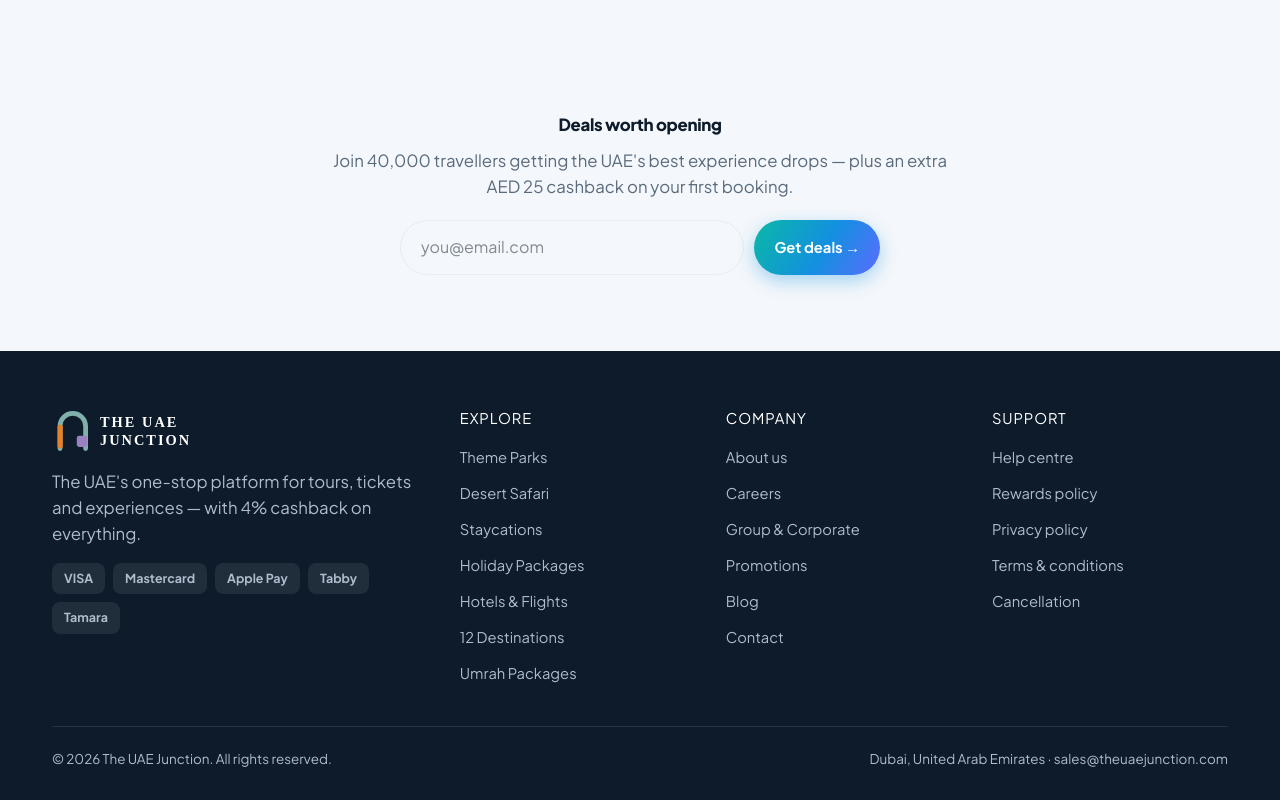
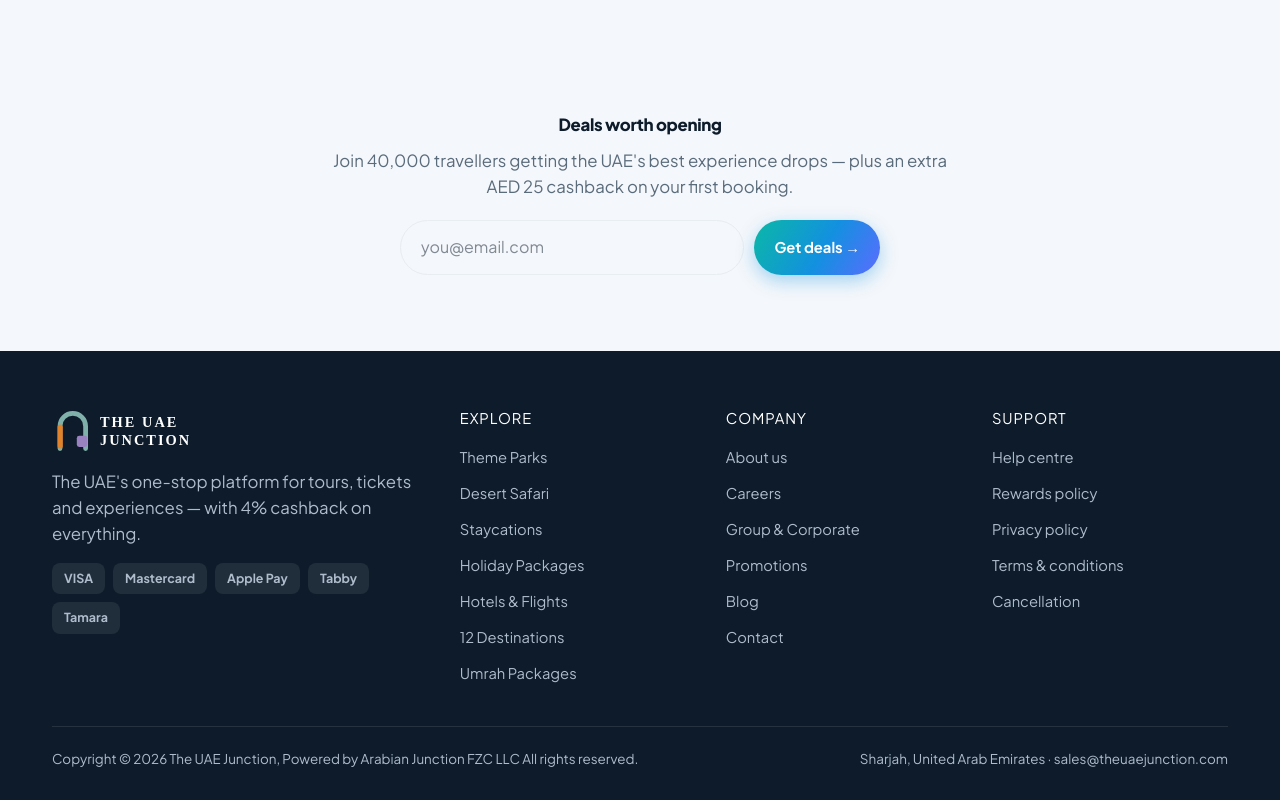
Before and after one commit to masimashiqeen1985/uae-junction-frontend, a Next.js app: page / in a window 1280 px wide. Shown: the part 8070-8870 px from the top of the page. Built offline with nearby package versions, Linux system fonts and the light colour scheme; no server answers.

Commit message:
footer: update copyright (Arabian Junction FZC LLC) + Sharjah on homepage footer

```diff
--- a/src/components/home/VibrantHome.tsx
+++ b/src/components/home/VibrantHome.tsx
@@ -338,7 +338,7 @@ export function VibrantHome() {
       <div><h4>Company</h4><ul><li><a href="https://www.theuaejunction.cloud/about-us">About us</a></li><li><a href="https://www.theuaejunction.cloud/careers">Careers</a></li><li><a href="https://www.theuaejunction.cloud/group-corporate-bookings">Group &amp; Corporate</a></li><li><a href="https://www.theuaejunction.cloud/promotions">Promotions</a></li><li><a href="https://www.theuaejunction.cloud/blogs">Blog</a></li><li><a href="https://www.theuaejunction.cloud/contact-us">Contact</a></li></ul></div>
       <div><h4>Support</h4><ul><li><a href="https://www.theuaejunction.cloud/contact-us">Help centre</a></li><li><a href="https://www.theuaejunction.cloud/rewards-policy">Rewards policy</a></li><li><a href="https://www.theuaejunction.cloud/privacy-policy">Privacy policy</a></li><li><a href="https://www.theuaejunction.cloud/terms-and-conditions">Terms &amp; conditions</a></li><li><a href="https://www.theuaejunction.cloud/terms-and-conditions">Cancellation</a></li></ul></div>
       </div>
-      <div className="foot-bottom"><span>© 2026 The UAE Junction. All rights reserved.</span><span>Dubai, United Arab Emirates · sales@theuaejunction.com</span></div>
+      <div className="foot-bottom"><span>Copyright © 2026 The UAE Junction, Powered by Arabian Junction FZC LLC All rights reserved.</span><span>Sharjah, United Arab Emirates · sales@theuaejunction.com</span></div>
       </div></footer>
     </div>
   )
```
